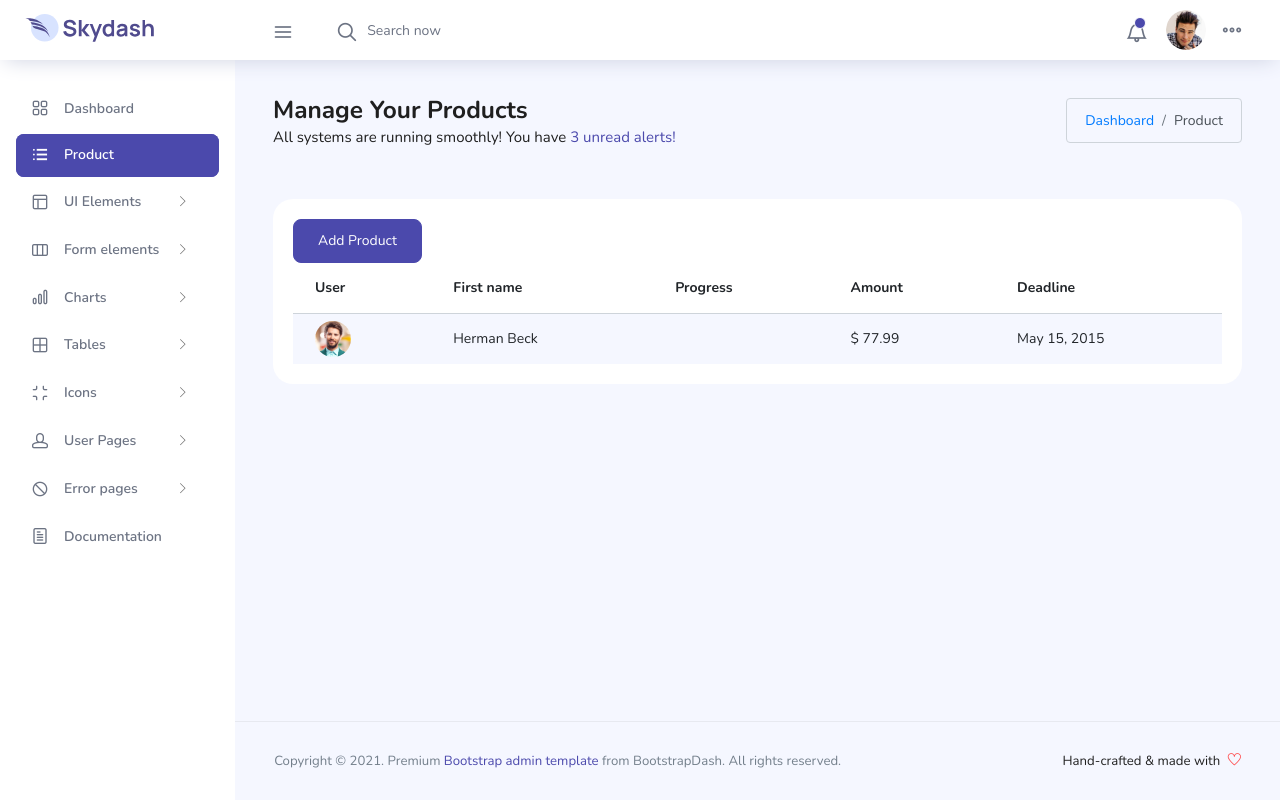
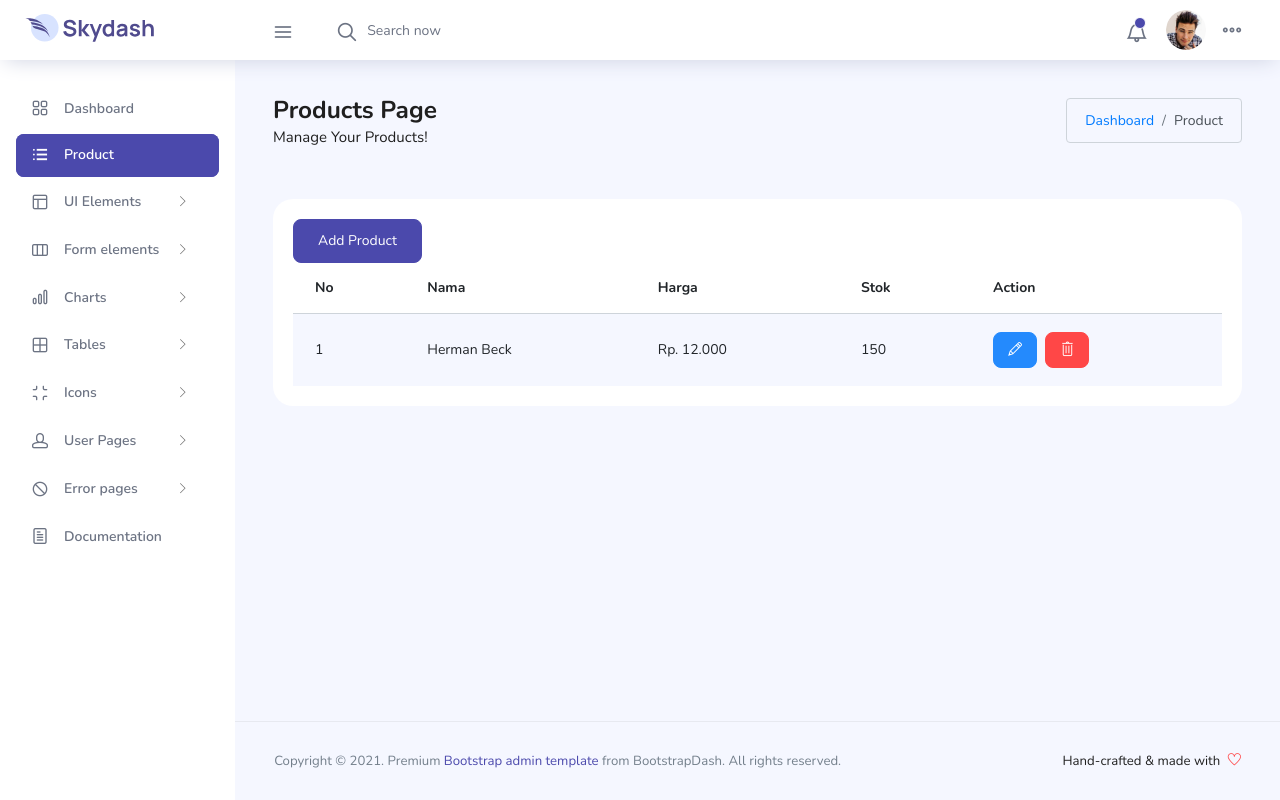
Before and after one commit to mubasyir19/AdminATK, a Next.js app: page /product in a window 1280 px wide. Built offline with nearby package versions, Linux system fonts and the light colour scheme.

Commit message:
Styling Products Page

```diff
--- a/components/Organism/Product/index.js
+++ b/components/Organism/Product/index.js
@@ -41,10 +41,8 @@ export default function Product() {
               <div className='col-md-12 grid-margin'>
                 <div className='row'>
                   <div className='col-12 col-xl-8 mb-4 mb-xl-0'>
-                    <h3 className='font-weight-bold'>Manage Your Products</h3>
-                    <h6 className='font-weight-normal mb-0'>
-                      All systems are running smoothly! You have <span className='text-primary'>3 unread alerts!</span>
-                    </h6>
+                    <h3 className='font-weight-bold'>Products Page</h3>
+                    <h6 className='font-weight-normal mb-0'>Manage Your Products!</h6>
                   </div>
                   <div className='col-12 col-xl-4'>
                     <div className='justify-content-end d-flex'>
@@ -54,32 +52,6 @@ export default function Product() {
                         </li>
                         <li className='breadcrumb-item active'>Product</li>
                       </ol>
-                      {/* <div className='dropdown flex-md-grow-1 flex-xl-grow-0'>
-                        <button
-                          className='btn btn-sm btn-light bg-white dropdown-toggle'
-                          type='button'
-                          id='dropdownMenuDate2'
-                          data-toggle='dropdown'
-                          aria-haspopup='true'
-                          aria-expanded='true'
-                        >
-                          <i className='mdi mdi-calendar'></i> Today (10 Jan 2021)
-                        </button>
-                        <div className='dropdown-menu dropdown-menu-right' aria-labelledby='dropdownMenuDate2'>
-                          <a className='dropdown-item' href='#'>
-                            January - March
-                          </a>
-                          <a className='dropdown-item' href='#'>
-                            March - June
-                          </a>
-                          <a className='dropdown-item' href='#'>
-                            June - August
-                          </a>
-                          <a className='dropdown-item' href='#'>
-                            August - November
-                          </a>
-                        </div>
-                      </div> */}
                     </div>
                   </div>
                 </div>
@@ -89,7 +61,7 @@ export default function Product() {
               <div class='col-md-12 grid-margin stretch-card'>
                 <div class='card'>
                   <div class='card-body'>
-                    <Link className='btn btn-primary rounded' href='#'>
+                    <Link className='btn btn-primary rounded' href='/product/tambah'>
                       Add Product
                     </Link>
                     {/* <h4 class='card-title'>Striped Table</h4> */}
@@ -100,33 +72,27 @@ export default function Product() {
                       <table class='table table-striped'>
                         <thead>
                           <tr>
-                            <th>User</th>
-                            <th>First name</th>
-                            <th>Progress</th>
-                            <th>Amount</th>
-                            <th>Deadline</th>
+                            <th>No</th>
+                            <th>Nama</th>
+                            <th>Harga</th>
+                            <th>Stok</th>
+                            <th>Action</th>
                           </tr>
                         </thead>
                         <tbody>
                           <tr>
-                            <td class='py-1'>
-                              <img src='/images/faces/face1.jpg' alt='image' />
+                            <td>1</td>
+                            <td>Herman Beck</td>
+                            <td>Rp. 12.000</td>
+                            <td>150</td>
+                            <td className=''>
+                              <Link className='btn btn-sm btn-info rounded' href='#'>
+                                <i className='ti-pencil'></i>
+                              </Link>
+                              <Link className='btn btn-sm btn-danger rounded ml-2' href='#'>
+                                <i className='ti-trash'></i>
+                              </Link>
                             </td>
-                            <td>Herman Beck</td>
-                            <td>
-                              {/* <div class='progress'>
-                                <div
-                                  class='progress-bar bg-success'
-                                  role='progressbar'
-                                  style='width: 25%'
-                                  aria-valuenow='25'
-                                  aria-valuemin='0'
-                                  aria-valuemax='100'
-                                ></div>
-                              </div> */}
-                            </td>
-                            <td>$ 77.99</td>
-                            <td>May 15, 2015</td>
                           </tr>
                         </tbody>
                       </table>
```
